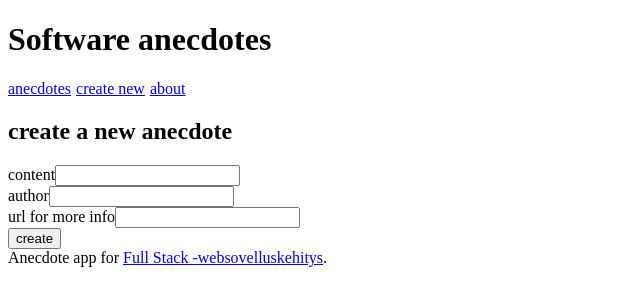
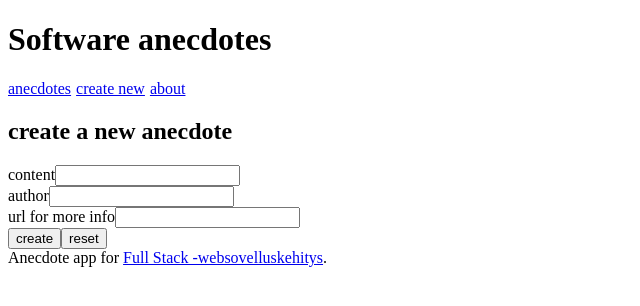
Before and after one commit to MarkoTammi/anecdotes-routed, a React (Create React App) app: page /create in a window 1280 px wide. Shown: the top 306 px of the page, without its empty margins (0-640 px from the left). Built offline with nearby package versions, Linux system fonts and the light colour scheme; the HTML template or start-up script is replaced by a standard one.

Commit message:
7.6: anekdoottisovellus ja hookit step3

```diff
--- a/src/components/CreateNew.js
+++ b/src/components/CreateNew.js
@@ -1,19 +1,14 @@
 
 
 
-import React, { useState } from 'react'
+import React, { } from 'react'
 import { useHistory } from "react-router-dom"
 
 // Custom hook for form
 import { useField } from '../hooks/index'
 
 
-
 const CreateNew = (props) => {
-    // Was used before exec. 7.4
-    //const [content, setContent] = useState('')
-    //const [author, setAuthor] = useState('')
-    //const [info, setInfo] = useState('')
 
     // Hook for rerouting
     const history = useHistory();
@@ -23,9 +18,10 @@ const CreateNew = (props) => {
     const author = useField('text')
     const info = useField('text')
 
-    const handleSubmit = (e) => {
+
+    const handleCreate = (e) => {
       e.preventDefault()
-      console.log('handleSubmit')
+      //console.log('handleSubmitCreate')
       props.addNew({
         content: content.value ,
         author: author.value,
@@ -42,61 +38,37 @@ const CreateNew = (props) => {
 
     }
 
+    const handleReset = (e) => {
+      e.preventDefault()
+      //console.log('handleReset')
+      content.reset()
+      author.reset()
+      info.reset()
+      history.push('/create')
+    }
+
     return (
       <div>
 
         <h2>create a new anecdote</h2>
 
         {/* Hook solution 1 with spread attributes */}
-        <form onSubmit={handleSubmit}>
+        <form id='form' onSubmit={handleCreate}>
           <div>
             content
-            <input {...content}/>
+            <input {...content} reset='reset' />
           </div>
           <div>
             author
-            <input {...author} />
+            <input {...author} reset='reset' />
           </div>
           <div>
             url for more info
-            <input {...info} />
+            <input {...info} reset='reset'/>
           </div>
           <button>create</button>
+          <button onClick={handleReset}>reset</button>
         </form>
-
-        {/* Hook solution 2  */}
-{/*         <form onSubmit={handleSubmit}>
-          <div>
-            content
-            <input type={content.type} value={content.value} onChange={content.onChange} />
-          </div>
-          <div>
-            author
-            <input type={author.type} value={author.value} onChange={author.onChange} />
-          </div>
-          <div>
-            url for more info
-            <input type={info.type} value={info.value} onChange={info.onChange} />
-          </div>
-          <button>create</button>
-        </form> */}
-
-{/* Was used before exec. 7.4 custom hook */}
-{/*         <form onSubmit={handleSubmit}>
-          <div>
-            content
-            <input name='content' value={content} onChange={(e) => setContent(e.target.value)} />
-          </div>
-          <div>
-            author
-            <input name='author' value={author} onChange={(e) => setAuthor(e.target.value)} />
-          </div>
-          <div>
-            url for more info
-            <input name='info' value={info} onChange={(e)=> setInfo(e.target.value)} />
-          </div>
-          <button>create</button>
-        </form> */}
 
       </div>
     )
--- a/src/hooks/index.js
+++ b/src/hooks/index.js
@@ -13,9 +13,14 @@ export const useField = (type) => {
       setValue(event.target.value)
     }
 
+    const reset = () => {
+        setValue('')
+    }
+
     return {
       type,
       value,
-      onChange
+      onChange,
+      reset
     }
   }
```
Also changed, not shown: 1 other file (tests, documents, lock files or other folders).
